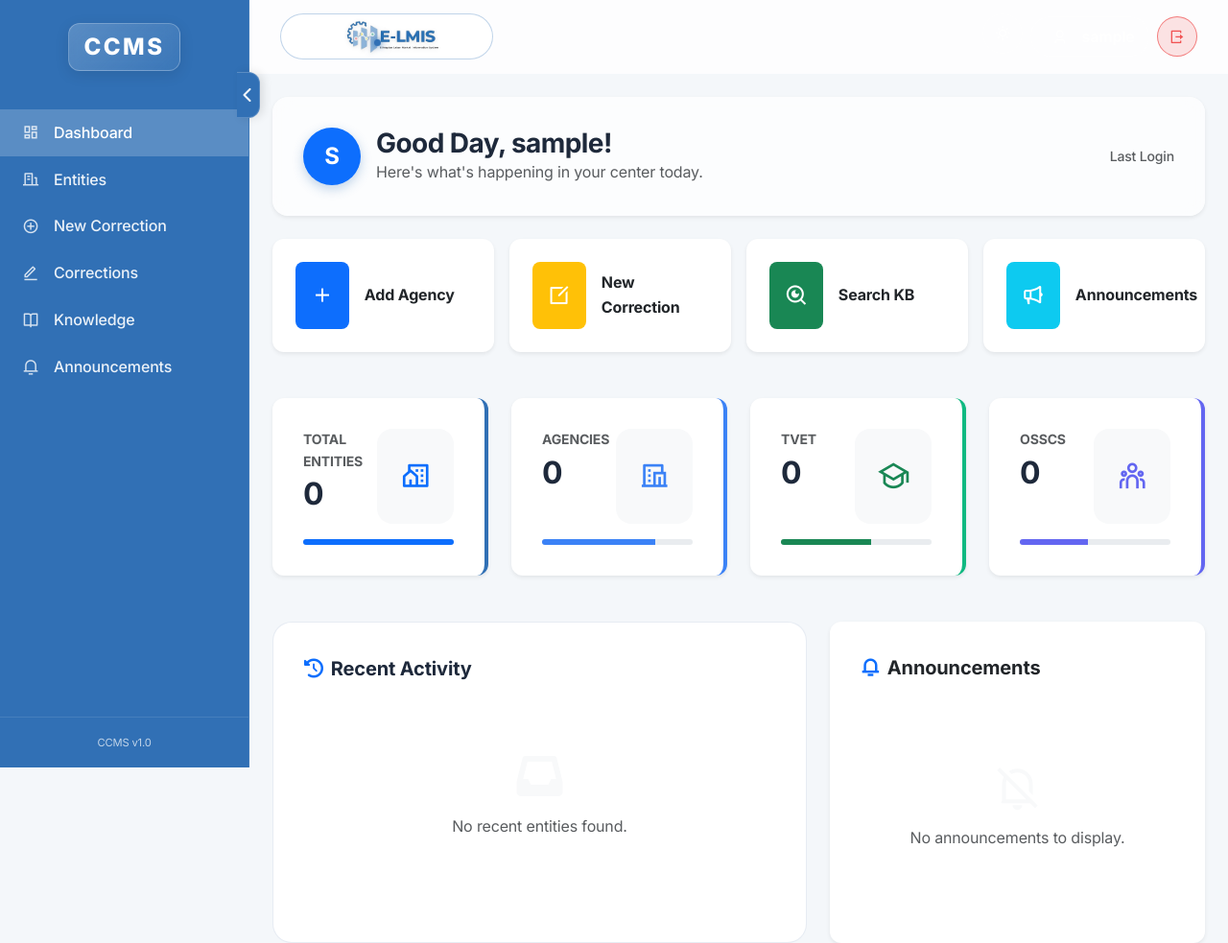
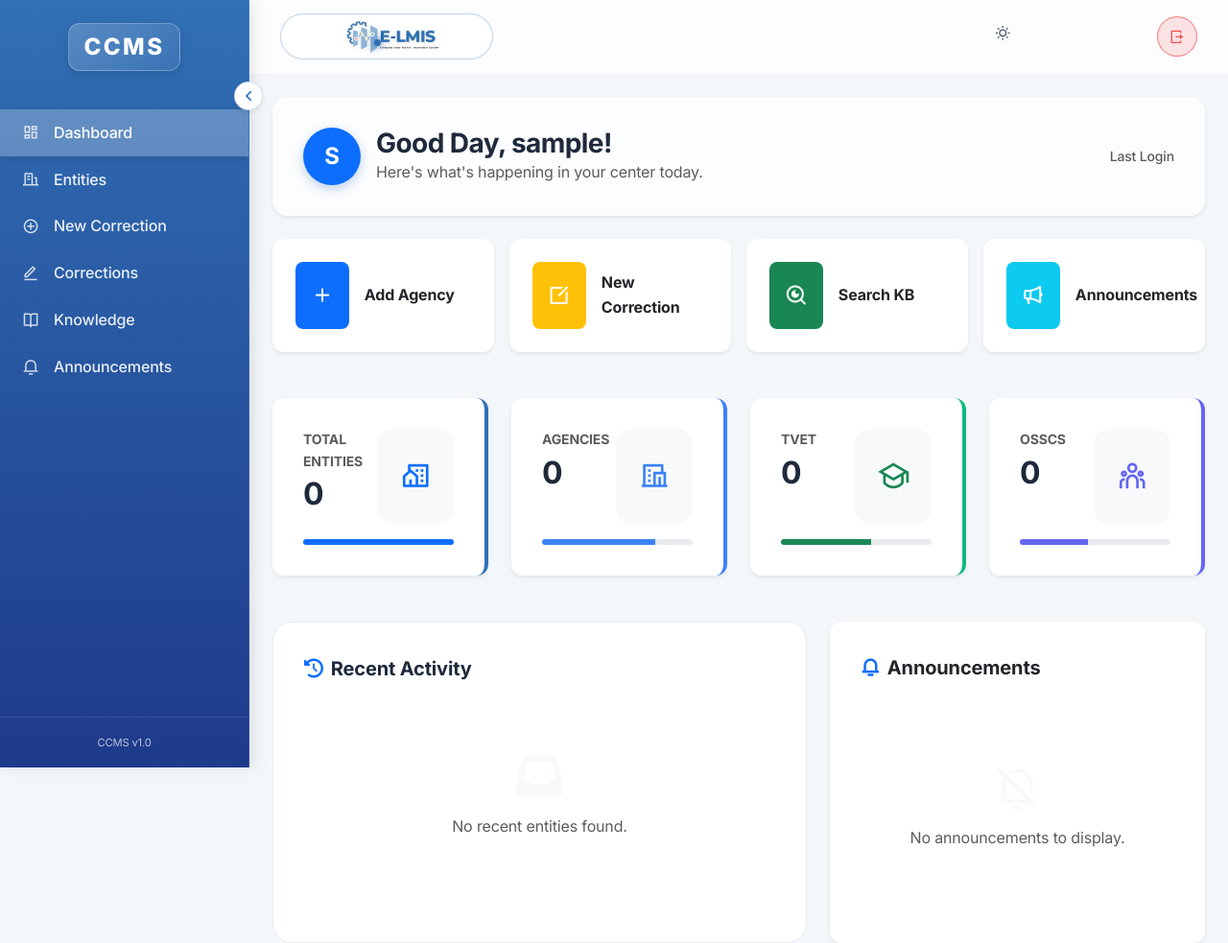
Before and after one commit to abutilmis/call-center-system, a Django app: page / in a window 1280 px wide. Shown: the whole page at 96% size. Run offline with Django 5.2, Linux system fonts and the light colour scheme; the visitor is signed in with stand-in values (Sample User, id 1); data that the repository does not hold is empty; some libraries are stand-ins or nearby versions.

```diff
--- a/core/static/css/ccms.css
+++ b/core/static/css/ccms.css
@@ -77,8 +77,8 @@ p, span, label, td {
 /* ===== Sidebar ===== */
 .sidebar {
     width: 260px;
-    background: var(--sidebar-bg);
-    border-right: 1px solid var(--sidebar-border);
+    background: linear-gradient(180deg, #3170b5 0%, #1e3a8a 100%);
+    border-right: 1px solid rgba(255, 255, 255, 0.1);
     position: fixed;
     left: 0;
     top: 0;
@@ -87,7 +87,7 @@ p, span, label, td {
     flex-direction: column;
     z-index: 1040;
     transition: transform 0.4s cubic-bezier(0.4, 0, 0.2, 1), width 0.4s cubic-bezier(0.4, 0, 0.2, 1), background 0.3s ease, border-color 0.3s ease;
-    box-shadow: 2px 0 10px -5px rgba(0, 0, 0, 0.05);
+    box-shadow: 4px 0 15px rgba(0, 0, 0, 0.1);
     color: white;
 }
 
@@ -138,29 +138,31 @@ p, span, label, td {
 
 .sidebar-toggle-btn {
     position: absolute;
-    right: -12px;
-    top: 75px;
-    width: 24px;
-    height: 48px;
-    background: var(--sidebar-bg);
-    border: 1px solid rgba(255, 255, 255, 0.2);
-    border-radius: 0 12px 12px 0;
-    color: white;
+    right: -15px;
+    top: 85px;
+    width: 30px;
+    height: 30px;
+    background: #ffffff;
+    border: 1px solid rgba(49, 112, 181, 0.2);
+    border-radius: 50%;
+    color: var(--primary);
     display: flex;
     align-items: center;
     justify-content: center;
     cursor: pointer;
     z-index: 1001;
-    transition: all 0.3s;
-    padding: 0;
-    box-shadow: 4px 0 10px rgba(0, 0, 0, 0.1);
-    border-left: none;
+    transition: all 0.4s cubic-bezier(0.4, 0, 0.2, 1);
+    box-shadow: 0 4px 10px rgba(0, 0, 0, 0.15);
+}
+
+.sidebar.collapsed .sidebar-toggle-btn i {
+    transform: rotate(180deg);
 }
 
 .sidebar-toggle-btn:hover {
-    width: 28px;
-    right: -16px;
-    background: var(--sidebar-active);
+    background: var(--primary);
+    color: #ffffff;
+    transform: scale(1.1);
 }
 
 .sidebar-nav {
@@ -190,13 +192,17 @@ p, span, label, td {
 }
 
 .nav-item:hover {
-    background: var(--sidebar-hover);
+    background: rgba(255, 255, 255, 0.15);
+    backdrop-filter: blur(8px);
     color: white;
+    transform: translateX(5px);
 }
 
 .nav-item.active {
-    background: var(--sidebar-active);
+    background: rgba(255, 255, 255, 0.25);
+    backdrop-filter: blur(10px);
     color: white;
+    box-shadow: 0 4px 12px rgba(0, 0, 0, 0.1);
 }
 
 .sidebar-footer {
@@ -482,8 +488,24 @@ body.dark-mode .glass-panel {
     justify-content: center;
     width: 24px;
     height: 24px;
-    transition: all 0.2s;
-    opacity: 0.6;
+    transition: all 0.3s cubic-bezier(0.4, 0, 0.2, 1);
+    opacity: 0.9;
+    color: #475569; /* Darker slate for light mode */
+}
+
+body.dark-mode .theme-switch-icon {
+    color: #f8fafc;
+}
+
+body.dark-mode .header-action-btn,
+body.dark-mode .theme-switch-label {
+    background: rgba(255, 255, 255, 0.08);
+    border: 1px solid rgba(255, 255, 255, 0.15);
+    color: #f8fafc;
+}
+
+body.dark-mode .header-username {
+    color: #ffffff;
 }
 
 .theme-switch-icon--sun {
--- a/core/templates/base.html
+++ b/core/templates/base.html
@@ -40,8 +40,8 @@
             <div class="brand-container">
                 <div class="ams-logo">CCMS</div>
             </div>
-            <div class="sidebar-toggle-btn" id="sidebarToggle">
-                <i class="fas fa-chevron-left"></i>
+            <div class="sidebar-toggle-btn shadow-sm" id="sidebarToggle" title="Toggle Sidebar">
+                <i class="ri-arrow-left-s-line fs-5"></i>
             </div>
         </div>
 
@@ -165,8 +165,15 @@
         const mobileMenuBtn = document.getElementById('mobileMenuBtn');
         const sidebarOverlay = document.getElementById('sidebarOverlay');
 
+        // Load sidebar state
+        const savedSidebarState = localStorage.getItem('sidebar-collapsed');
+        if (savedSidebarState === 'true') {
+            sidebar.classList.add('collapsed');
+        }
+
         toggleBtn.addEventListener('click', function() {
             sidebar.classList.toggle('collapsed');
+            localStorage.setItem('sidebar-collapsed', sidebar.classList.contains('collapsed'));
         });
 
         if (mobileMenuBtn) {
```
